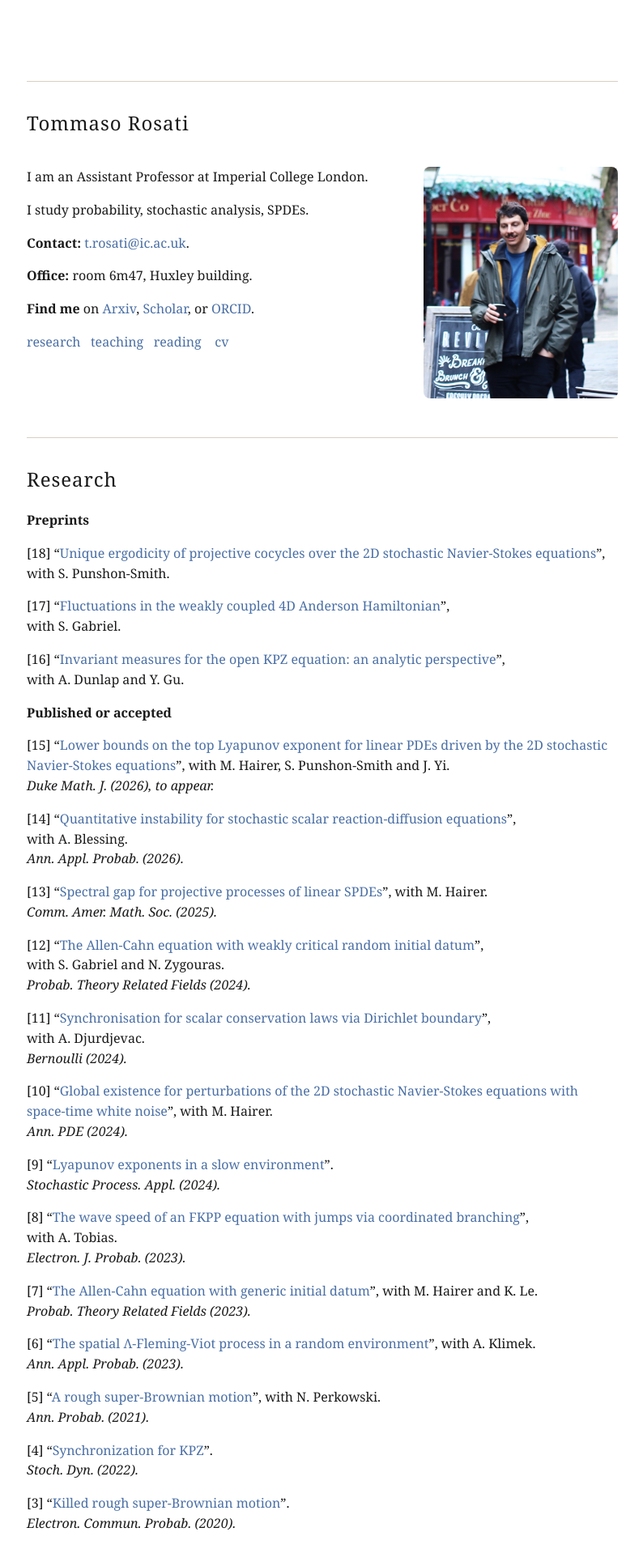
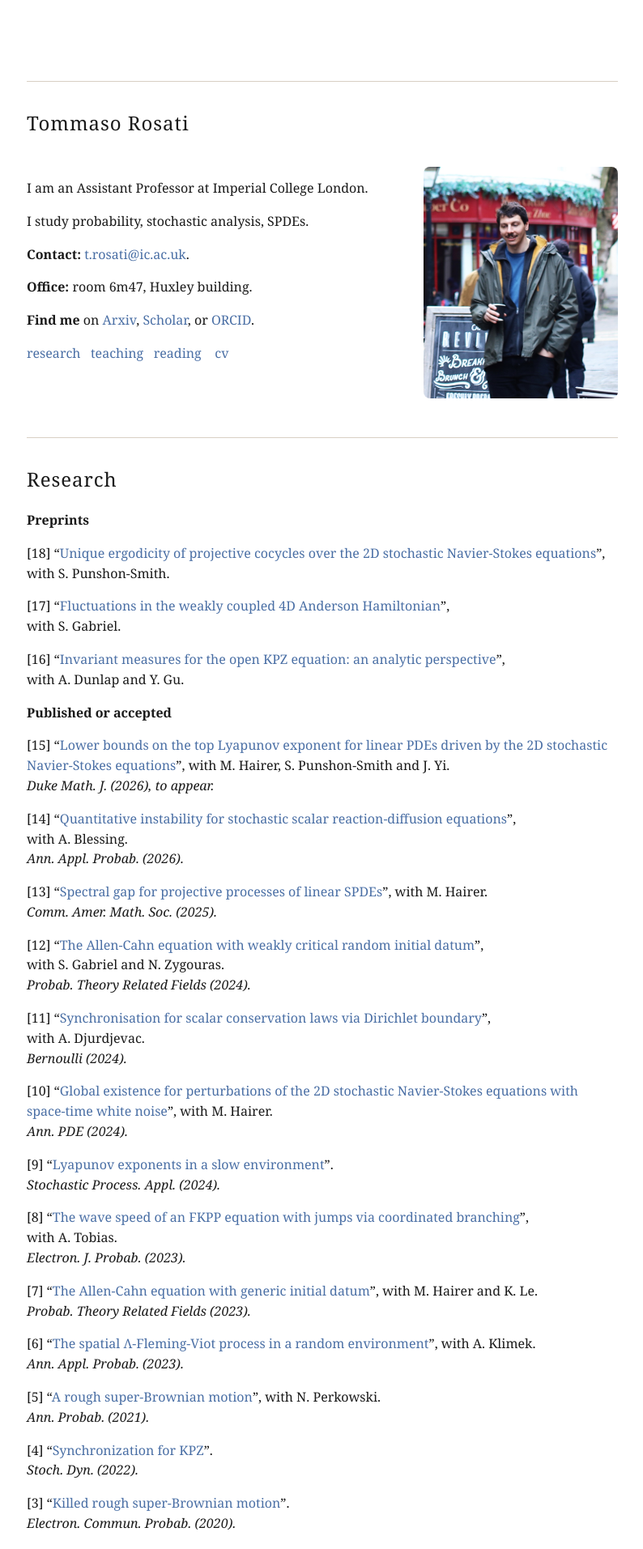
Before and after one commit to rosati-tom/rosati-tom.github.io, a Jekyll site: the page built from index.md, in a window 1280 px wide. Shown: the top 1913 px of the page at 81% size, without its empty margins (242-1036 px from the left). Built offline with Jekyll 4.4.1, drawn with Linux system fonts in a browser that asks for light colours; some web fonts are replaced.

Commit message:
Nudge down text.

```diff
--- a/assets/style.css
+++ b/assets/style.css
@@ -39,6 +39,7 @@ h1, h2, h3, h4 {
   flex: 1 1 0;
   min-width: 220px;
   max-width: 730px;
+  padding-top: 14px;   /* nudge text down to align with the photo */
 }
 
 /* Fix a reasonable photo column width */
@@ -60,6 +61,9 @@ h1, h2, h3, h4 {
   .intro {
     flex-direction: column;
     gap: 24px;
+  }
+  .intro-text {
+    padding-top: 0;
   }
   .intro-photo {
     flex: 0 0 auto;
```
